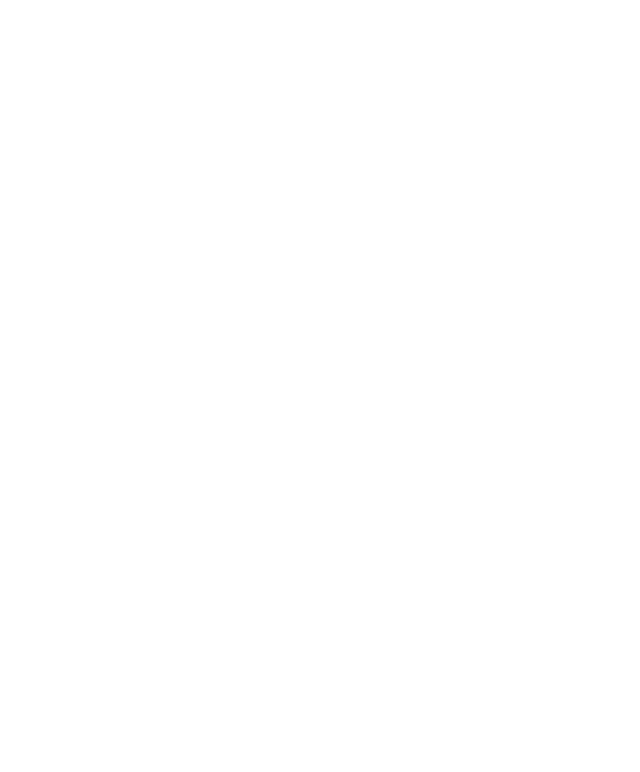
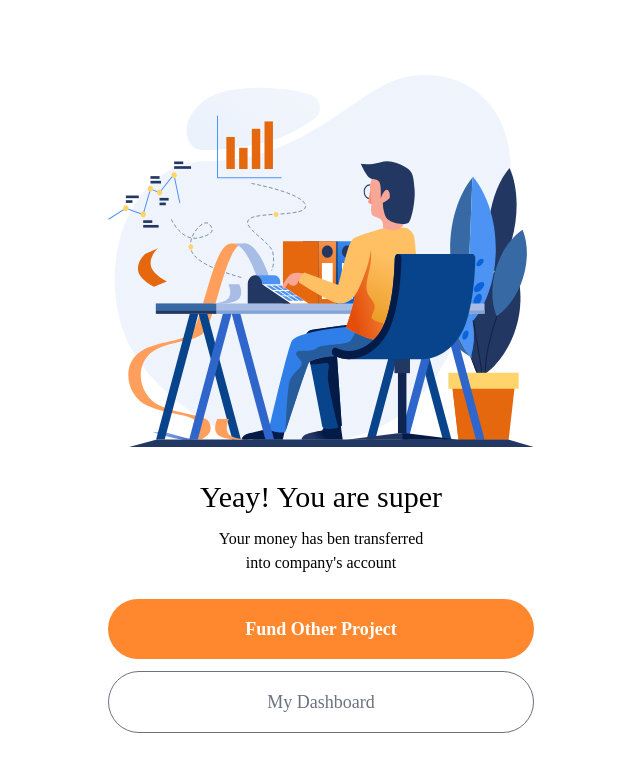
Before and after one commit to fathurohmansf/senabungserang, a Nuxt app: page /fund-success in a window 1280 px wide. Before the commit this address had no page. Shown: the top 772 px of the page, without its empty margins (319-959 px from the left). Built offline with nearby package versions, Linux system fonts and the light colour scheme.

Commit message:
add fund-success

```diff
--- /dev/null
+++ b/pages/fund-success.vue
@@ -0,0 +1,35 @@
+<template>
+  <div class="container mx-auto h-screen flex justify-center items-center">
+        <div class="w-full lg:w-1/3 px-10 lg:px-0">
+          <div class="flex justify-center items-center mx-auto mt-6 mb-8">
+            <img src="/funded-illustration.svg" alt="" class="w-full" />
+          </div>
+          <h2 class="font-medium mb-3 text-3xl text-center">
+            Yeay! You are super
+          </h2>
+          <p class="text-center font-light">
+            Your money has ben transferred
+            <br />
+            into company's account
+          </p>
+          <div class="mb-4 mt-6">
+            <div class="mb-3">
+              <button
+                @click="$router.push({ path: '/' })"
+                class="block w-full bg-orange-button hover:bg-green-button text-white font-semibold px-6 py-4 text-lg rounded-full"
+              >
+                Fund Other Project
+              </button>
+            </div>
+            <div class="mb-4">
+              <button
+                @click="$router.push({ path: '/dashboard' })"
+                class="block w-full bg-transparent border border-gray-500 text-gray-500 hover:bg-green-button hover:border-green-button hover:text-white font-light px-6 py-4 text-lg rounded-full"
+              >
+                My Dashboard
+              </button>
+            </div>
+          </div>
+        </div>
+      </div>
+</template>
--- a/pages/projects/_id.vue
+++ b/pages/projects/_id.vue
@@ -104,7 +104,7 @@
                 value=""
               />
               <nuxt-link
-                to="/fund-success.html"
+                to="/fund-success"
                 class="text-center mt-3 button-cta block w-full bg-orange-button hover:bg-green-button text-white font-medium px-6 py-3 text-md rounded-full"
               >
                 Fund Now
```
